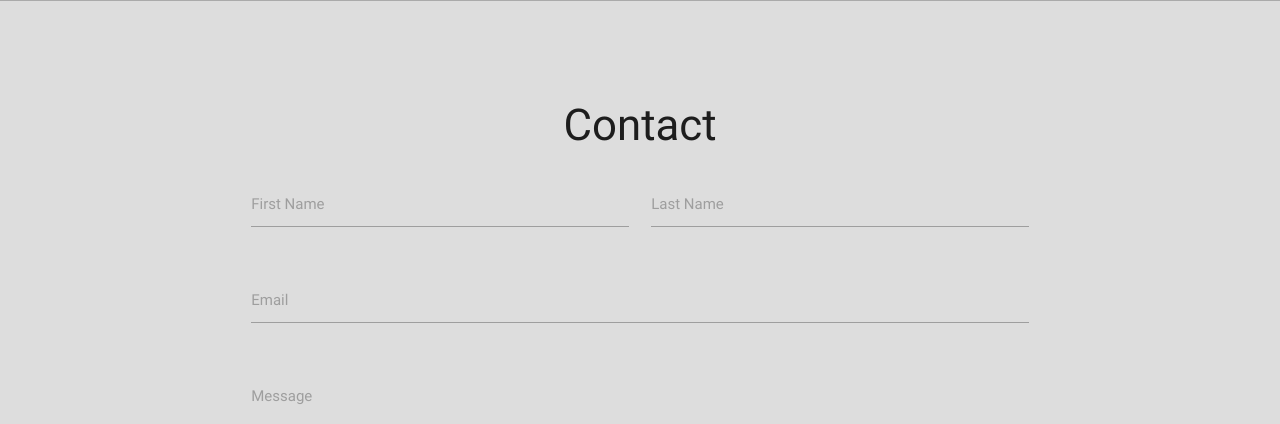
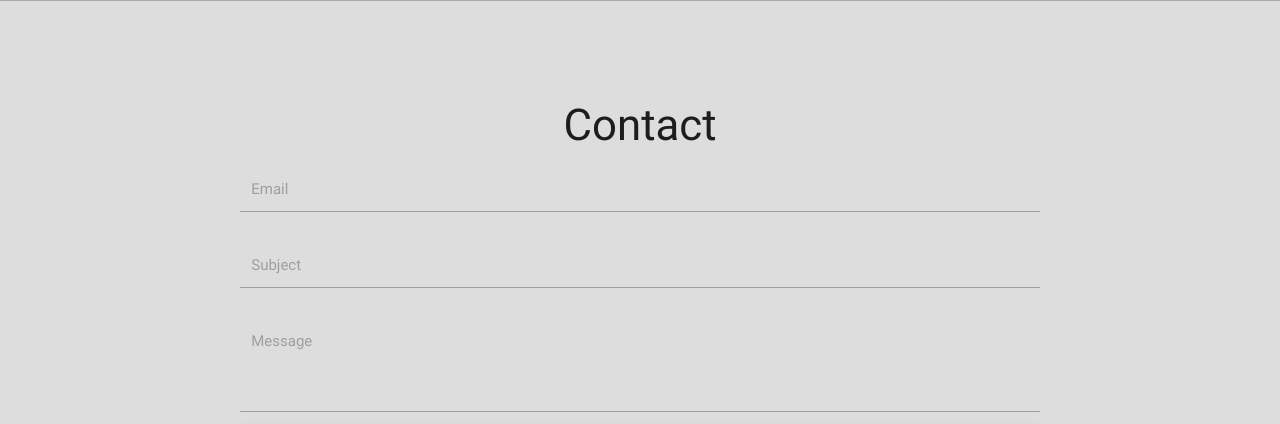
Before and after one commit to ecuatox/scienceshaped, a Django app: page / in a window 1280 px wide. Shown: the part 1312-1736 px from the top of the page. Run offline with Django 3.2, Linux system fonts and the light colour scheme; tables that the repository leaves empty hold one stand-in row (values such as "Sample post"); grey boxes marked "Sample" are stand-in pictures.

Commit message:
Make contact form work

```diff
--- a/projects/templates/illustrations.html
+++ b/projects/templates/illustrations.html
@@ -25,7 +25,7 @@
 
     <form action="/" method="post">
       {% csrf_token %}
-      {{ form }}
+      {{ filterForm }}
     </form>
 
     <script>
--- /dev/null
+++ b/scienceshaped/forms.py
@@ -0,0 +1,6 @@
+from django import forms
+
+class Mail(forms.Form):
+    email = forms.CharField(max_length=300, label='Email')
+    subject = forms.CharField(max_length=100, label='Subject')
+    message = forms.CharField(max_length=1000, label='Message')
--- a/scienceshaped/templates/contact.html
+++ b/scienceshaped/templates/contact.html
@@ -3,29 +3,27 @@
 
 <section id="contact">
   <h3>Contact</h3>
-  <form id="contactForm" class="col s12">
-   <div class="row">
-     <div class="input-field col s6">
-       <input id="first_name" type="text" class="validate">
-       <label for="first_name">First Name</label>
-     </div>
-     <div class="input-field col s6">
-       <input id="last_name" type="text" class="validate">
-       <label for="last_name">Last Name</label>
-     </div>
-   </div>
-   <div class="row">
-     <div class="input-field col s12">
-       <input id="email" type="email" class="validate">
-       <label for="email">Email</label>
-     </div>
-   </div>
-   <div class="row">
-      <div class="input-field col s12">
-        <textarea id="textarea1" class="materialize-textarea"></textarea>
-        <label for="textarea1">Message</label>
-      </div>
+  <form id="contactForm" action="/" method="post">
+    {% csrf_token %}
+
+    {{ mailForm.email.errors }}
+    <div class="input-field">
+      <label for="{{ mailForm.email.id_for_label }}">{{ mailForm.email.label }}</label>
+      <input id="{{ mailForm.email.id_for_label }}" name="{{ mailForm.email.name }}" type="text" maxlength="{{ mailForm.email.maxlength }}">
     </div>
+
+    {{ mailForm.subject.errors }}
+    <div class="input-field">
+      <label for="{{ mailForm.subject.id_for_label }}">{{ mailForm.subject.label }}</label>
+      <input id="{{ mailForm.subject.id_for_label }}" name="{{ mailForm.subject.name }}" type="text" maxlength="{{ mailForm.subject.maxlength }}">
+    </div>
+
+    {{ mailForm.message.errors }}
+    <div class="input-field">
+      <label for="{{ mailForm.message.id_for_label }}">{{ mailForm.message.label }}</label>
+      <textarea id="{{ mailForm.message.id_for_label }}" name="{{ mailForm.message.name }}" class="materialize-textarea" maxlength="{{ mailForm.message.maxlength }}"></textarea>
+    </div>
+
     <button id="submit" class="btn waves-effect waves-light blue" type="submit" name="action">Send
       <img src="{% static "img/ic_send_white_24px.svg" %}">
     </button>
--- a/scienceshaped/views.py
+++ b/scienceshaped/views.py
@@ -2,6 +2,9 @@ from django.shortcuts import render
 from projects.models import Illustration, Testimonial
 from projects.forms import IllustrationFilter
 from django.http import HttpResponseRedirect, HttpResponse
+from django.core.mail import EmailMessage
+from .forms import Mail
+from django.conf import settings
 
 def index(request):
     illustrations = Illustration.objects.order_by('-date')
@@ -15,11 +18,23 @@ def index(request):
                 for illustration in Illustration.objects.order_by('-date'):
                     if search in illustration.tags.lower():
                         illustrations.append(illustration)
-    form = IllustrationFilter()
+        else:
+            form = Mail(request.POST)
+            if form.is_valid():
+                email = form.cleaned_data['email']
+                subject = form.cleaned_data['subject']
+                message = 'This mail was generated by the contactform on scienceshaped.com\n'
+                message += 'The users email adress: ' + email + '\n\n'
+                message += form.cleaned_data['message']
+                EmailMessage(subject, message, email, [settings.CONTACT_EMAIL], reply_to=[email], headers={'From': 'ScienceShaped Contactform'}).send()
+
+    filterForm = IllustrationFilter()
+    mailForm = Mail()
     context = {
         'illustrations': illustrations,
         'testimonials': testimonials,
-        'form': form,
+        'filterForm': filterForm,
+        'mailForm': mailForm,
     }
 
     return render(request, 'index.html', context)
```
